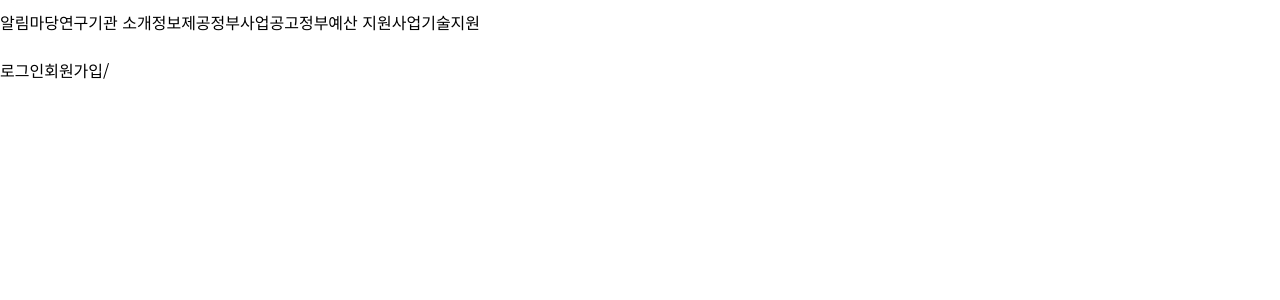
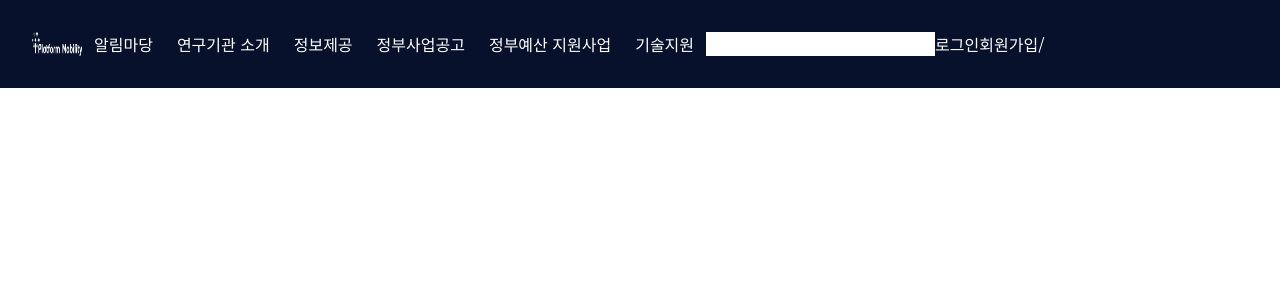
Before and after one commit to samer411/korean-cars-website, a Next.js app: page / in a window 1280 px wide. Shown: the top 300 px of the page. Built offline with nearby package versions, Linux system fonts and the light colour scheme.

Commit message:
initial commit

```diff
--- a/app/Nav/header.tsx
+++ b/app/Nav/header.tsx
@@ -3,20 +3,20 @@ import logo from '../../public/i-platform_mobility 1.png';
 
 export default function Header(){
     return(
-        <header className=''>
-            <Image
+        <header className='flex bg-nav_bar text-white p-8'>
+        <Image
       src={logo}
       width={50}
       height={50}
       alt="Picture of the author"
         />
-            <nav>
-            <a>알림마당</a>
-            <a>연구기관 소개</a>
-            <a>정보제공</a>
-            <a>정부사업공고</a>
-            <a>정부예산 지원사업</a>
-            <a>기술지원</a>
+        <nav>
+            <a className='px-3'>알림마당</a>
+            <a className='px-3'>연구기관 소개</a>
+            <a className='px-3'>정보제공</a>
+            <a className='px-3'>정부사업공고</a>
+            <a className='px-3'>정부예산 지원사업</a>
+            <a className='px-3'>기술지원</a>
         </nav>
         <input ></input>
         <div>
--- a/tailwind.config.ts
+++ b/tailwind.config.ts
@@ -9,8 +9,7 @@ export default {
   theme: {
     extend: {
       colors: {
-        background: "var(--background)",
-        foreground: "var(--foreground)",
+        nav_bar:'#07112C',
       },
     },
   },
```
